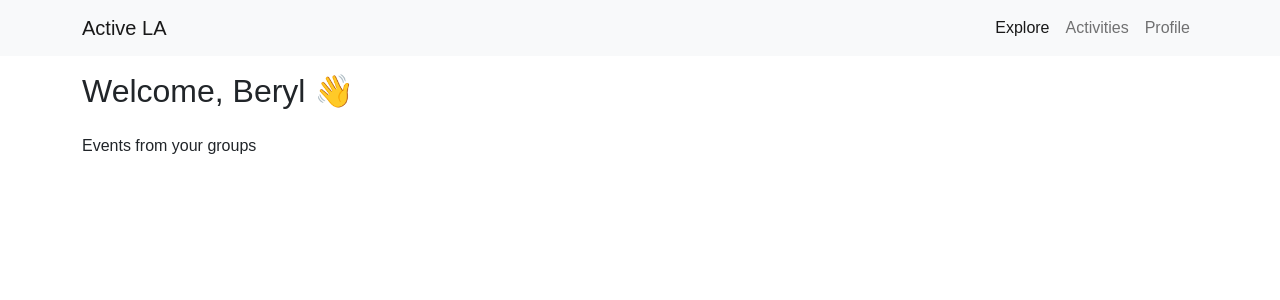
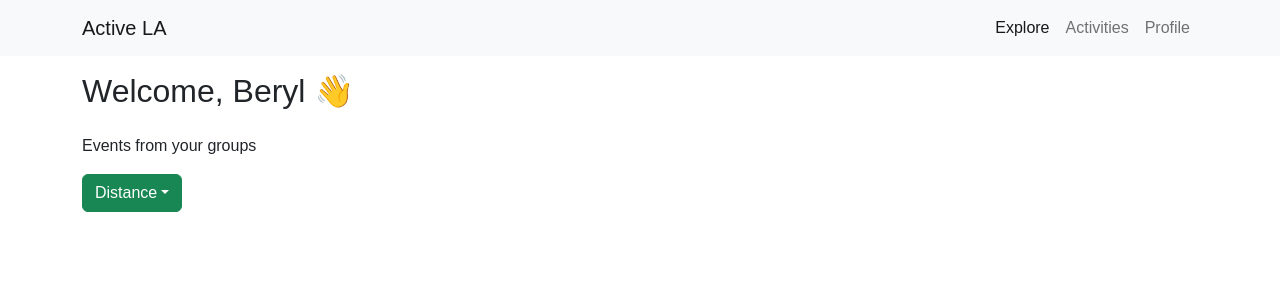
Before and after one commit to TayKaiJun/ActiveLA, a React (Create React App) app in the folder client/: page / in a window 1280 px wide. Shown: the top 300 px of the page. Built offline with nearby package versions, Linux system fonts and the light colour scheme.

Commit message:
add dropdown filter component

```diff
--- /dev/null
+++ b/client/src/components/Filters/DropdownFilter/index.jsx
@@ -0,0 +1,24 @@
+import Dropdown from "react-bootstrap/Dropdown";
+import React from "react";
+
+function DropdownFilter(props) {
+  const { options, name, onSelect } = props;
+  return (
+    <div>
+      <Dropdown onSelect={(eventKey) => onSelect(eventKey)}>
+        <Dropdown.Toggle variant="success" id="dropdown-basic">
+          {name}
+        </Dropdown.Toggle>
+        <Dropdown.Menu>
+          {options.map((option) => (
+            <Dropdown.Item key={option} eventKey={option}>
+              {option}
+            </Dropdown.Item>
+          ))}
+        </Dropdown.Menu>
+      </Dropdown>
+    </div>
+  );
+}
+
+export default DropdownFilter;
--- a/client/src/pages/Explore/index.jsx
+++ b/client/src/pages/Explore/index.jsx
@@ -1,12 +1,24 @@
-import React from "react";
+import React, { useState } from "react";
+import DropdownFilter from "../../components/Filters/DropdownFilter";
 import PageLayout from "../../components/PageLayout";
 
 function Explore() {
   const name = "Beryl";
+  const [distance, setDistance] = useState(null);
+
   return (
     <PageLayout>
       <h2>Welcome, {name} 👋</h2>
       <p className="mt-4">Events from your groups</p>
+      <div>
+        <DropdownFilter
+          onSelect={(eventKey) => {
+            setDistance(eventKey);
+          }}
+          options={["1km", "2km", "Any"]}
+          name={distance === null ? "Distance" : distance}
+        />
+      </div>
     </PageLayout>
   );
 }
```
